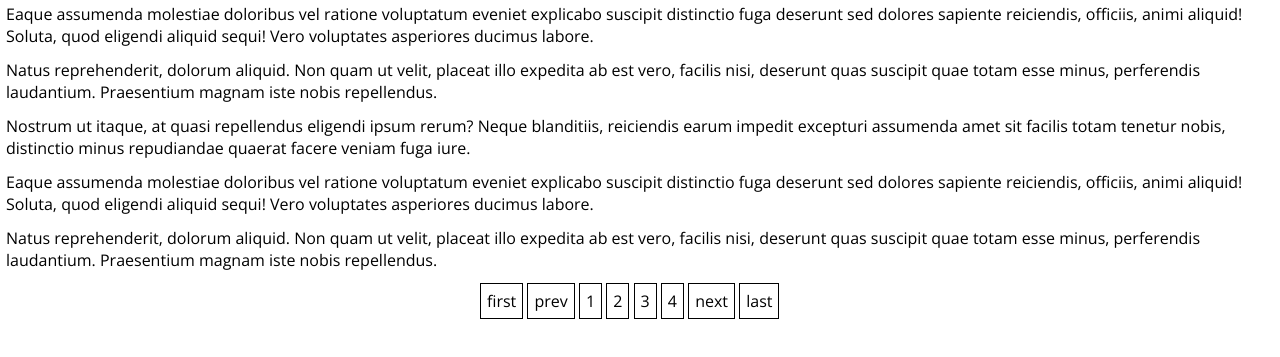
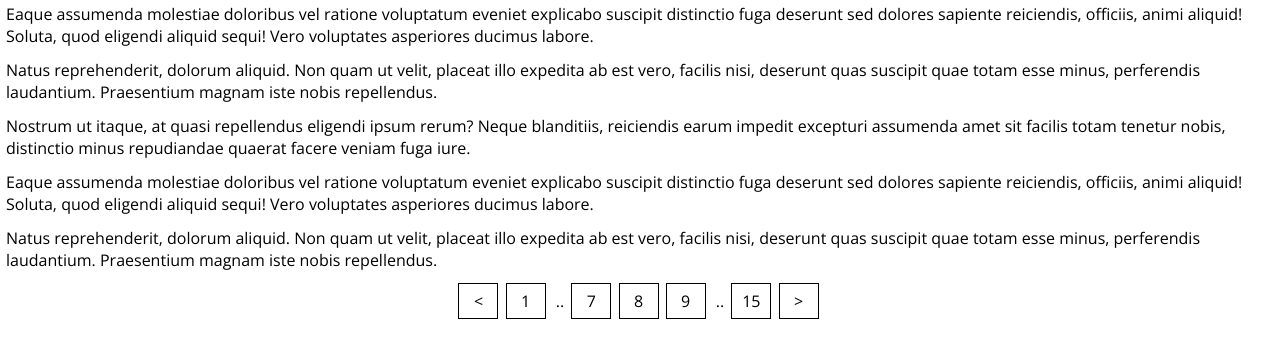
Before and after one commit to johnasp/search_nav_proto, a plain HTML site: page index.html in a window 1280 px wide. Shown: the part 125-482 px from the top of the page. Drawn offline with nearby package versions, Linux system fonts and the light colour scheme.

Commit message:
Pagination change

```diff
--- a/index.html
+++ b/index.html
@@ -81,14 +81,15 @@
         <div>Natus reprehenderit, dolorum aliquid. Non quam ut velit, placeat illo expedita ab est vero, facilis nisi, deserunt quas suscipit quae totam esse minus, perferendis laudantium. Praesentium magnam iste nobis repellendus.</div>
 
         <nav class="pagination">
-          <a href="">first</a>
-          <a href="">prev</a>
+          <a href=""><</a>
           <a href="">1</a>
-          <a href="">2</a>
-          <a href="">3</a>
-          <a href="">4</a>
-          <a href="">next</a>
-          <a href="">last</a>
+          <span>..</span>
+          <a href="">7</a>
+          <a href="">8</a>
+          <a href="">9</a>
+          <span>..</span>
+          <a href="">15</a>
+          <a href="">></a>
         </nav>
     </section>
 
--- a/sass/partials/_pagination.scss
+++ b/sass/partials/_pagination.scss
@@ -1,10 +1,15 @@
 .pagination {
-  width: 320px;
-  margin:0 auto;
+  text-align: center;
   a {
     display: inline-block;
     border: 1px solid black;
     padding: 6px;
     color: black;
+    width: 40px;
+    text-align: center;
+    margin-right: 3px;
+  }
+  span {
+  	padding: 3px;
   }
 }
```
Also changed, not shown: css/search-nav.css.
